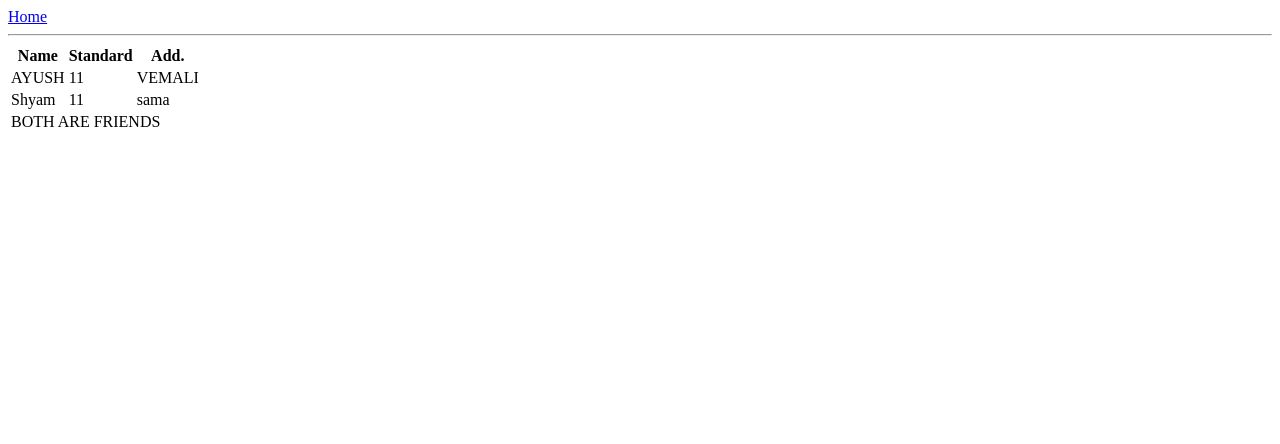
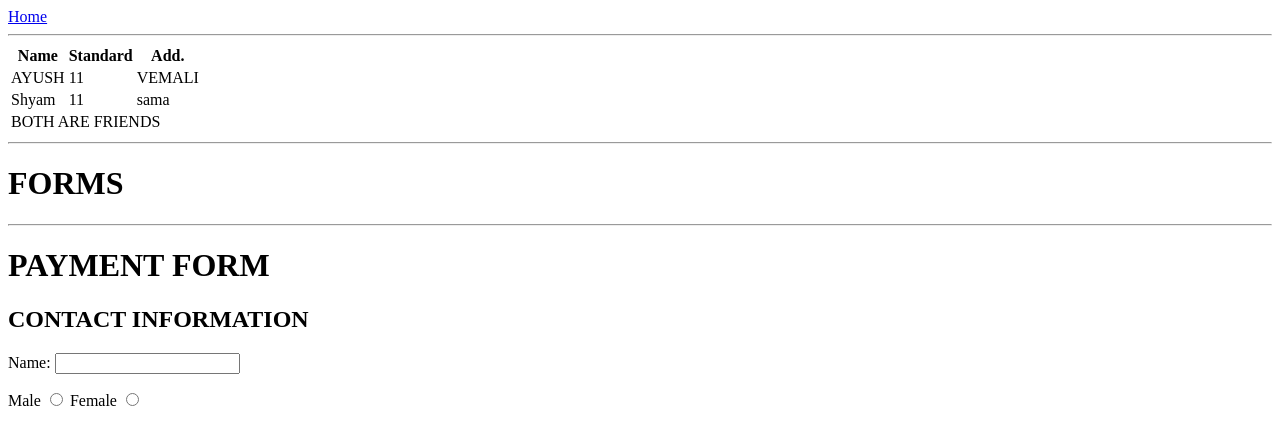
Before and after one commit to ayushh999/learningHTML, a plain HTML site: page page2.html in a window 1280 px wide. Drawn offline with Linux system fonts and the light colour scheme.

Commit message:
11-5-23 20:06

```diff
--- a/page2.html
+++ b/page2.html
@@ -39,5 +39,17 @@
         </tbody>
       </thead>
     </table>
+    <hr>
+    <h1>FORMS</h1>
+      <hr>
+      <h1>PAYMENT FORM</h1>
+      <h2>CONTACT INFORMATION</h2>
+       <p>Name: <input type="text" name="NAME"></p>
+       <p>Male <input type="radio" name="GENDER" id="Male">
+          Female <input type="radio" name="GENDER" id="Female">
+      </p>
+
+
+    <form action=""></form>
   </body>
 </html>
```
